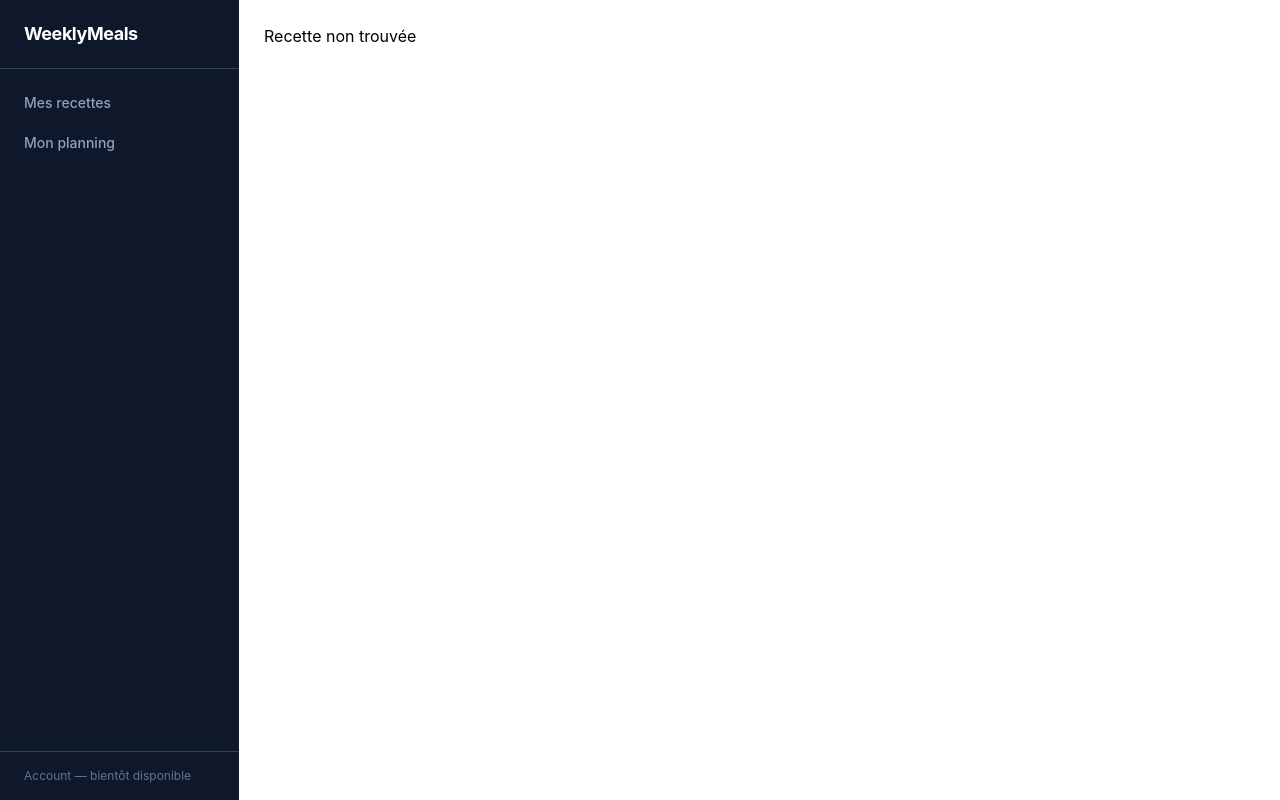
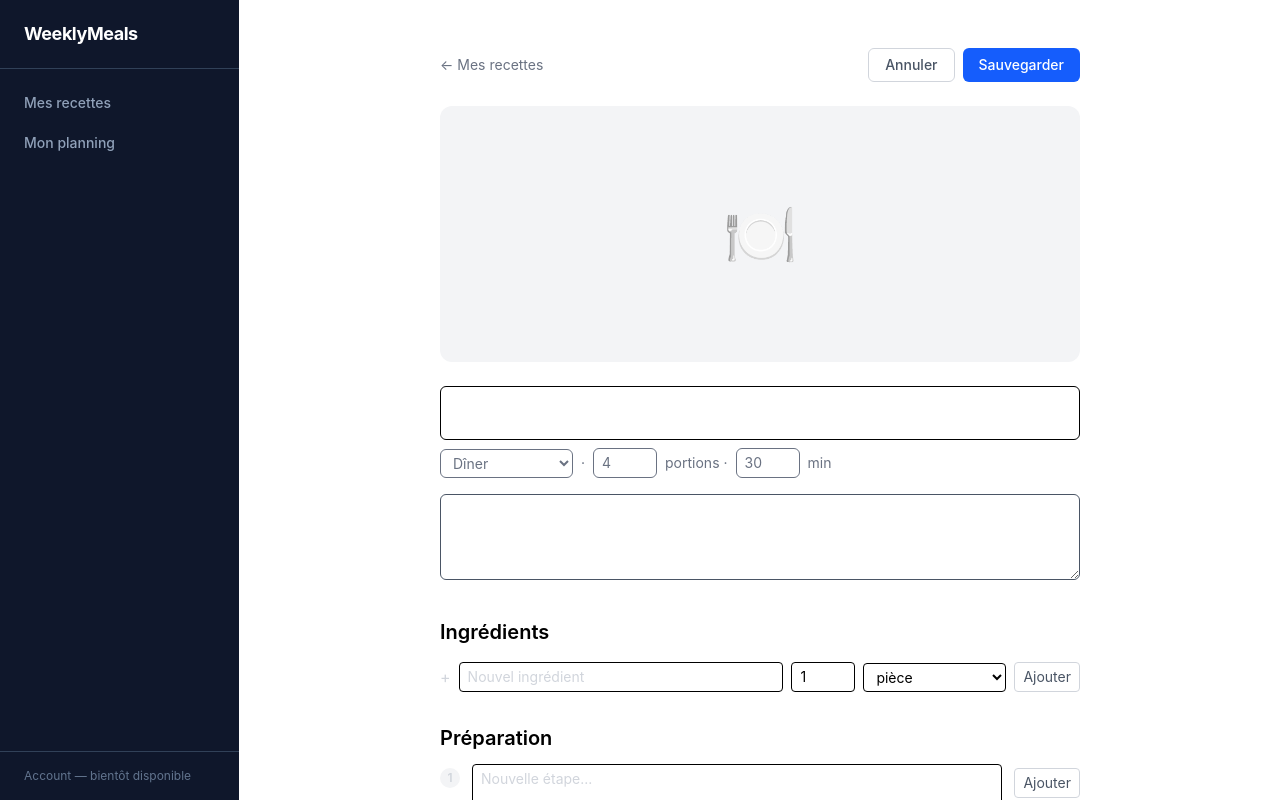
Before and after one commit to BaptisteGfy/weeklymeals, a Next.js app: page /dashboard/recipes/new in a window 1280 px wide. Built offline with nearby package versions, Linux system fonts and the light colour scheme.

Commit message:
feat(recipes): add new recipe creation page

```diff
--- /dev/null
+++ b/src/app/dashboard/recipes/new/page.tsx
@@ -0,0 +1,40 @@
+'use client';
+
+import { useRouter } from 'next/navigation';
+import { useState } from 'react';
+
+import { useDashboard } from '@/context/DashboardContext';
+import { RecipeDetailView } from '@/features/recipes/components/RecipeDetailView';
+import { Recipe } from '@/features/recipes/types';
+
+const defaultRecipe: Omit<Recipe, 'id'> = {
+  title: '',
+  description: '',
+  servings: 4,
+  prepTimeMinutes: 30,
+  category: 'dinner',
+  ingredients: [],
+  instructions: [],
+};
+
+const NewRecipePage = () => {
+  const router = useRouter();
+  const { handleCreateRecipe } = useDashboard();
+  const [newId] = useState(() => crypto.randomUUID());
+
+  const recipe: Recipe = { id: newId, ...defaultRecipe };
+
+  return (
+    <RecipeDetailView
+      recipe={recipe}
+      initialIsEditing
+      onSave={(values) => {
+        handleCreateRecipe(newId, values);
+        router.push(`/dashboard/recipes/${newId}`);
+      }}
+      onCancel={() => router.push('/dashboard/recipes')}
+    />
+  );
+};
+
+export default NewRecipePage;
```
